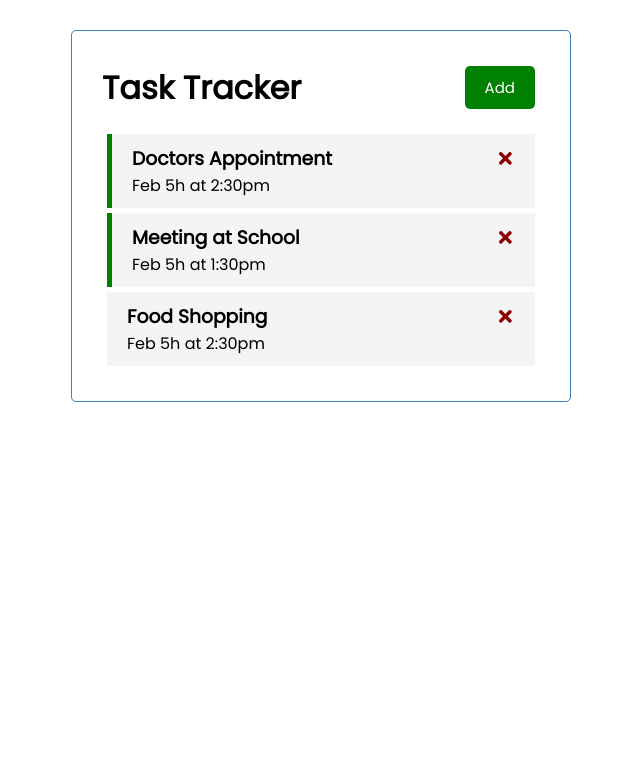
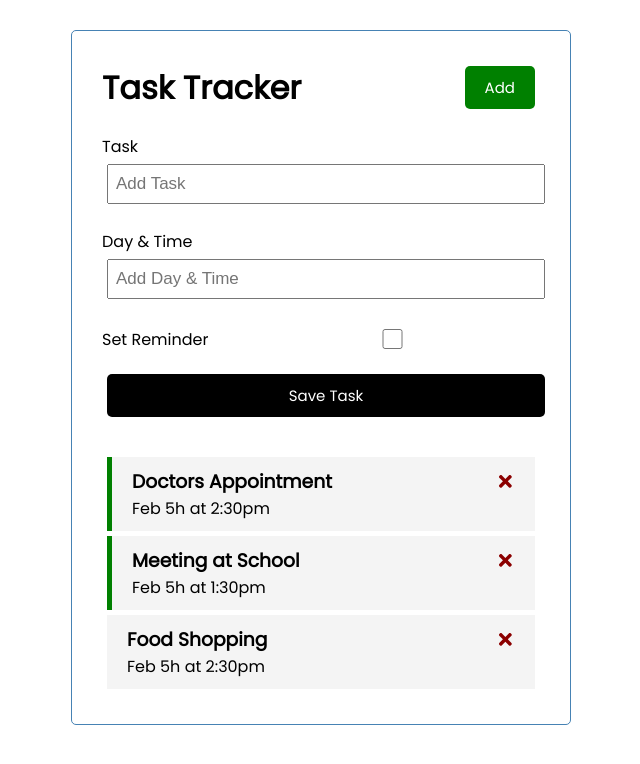
Before and after one commit to aerialist7/react-task-tracker, a React (Create React App) app: page / in a window 1280 px wide. Shown: the top 764 px of the page, without its empty margins (319-959 px from the left). Built offline with nearby package versions, Linux system fonts and the light colour scheme; the HTML template or start-up script is replaced by a standard one.

Commit message:
Ability to add tasks

```diff
--- a/src/App.js
+++ b/src/App.js
@@ -1,6 +1,7 @@
 import {useState} from "react"
 import Header from "./components/Header"
 import Tasks from "./components/Tasks"
+import AddTask from "./components/AddTask"
 
 const App = () => {
     const [tasks, setTasks] = useState([
@@ -24,6 +25,12 @@
         },
     ])
 
+    const addTask = (task) => {
+        const id = Math.floor(Math.random() * 10000) + 1
+        const newTask = {id, ...task}
+        setTasks([...tasks, newTask])
+    }
+
     const deleteTask = (id) => {
         setTasks(tasks.filter(task => task.id !== id))
     }
@@ -40,6 +47,7 @@
 
     return <div className="container">
         <Header/>
+        <AddTask onAdd={addTask}/>
         {
             tasks.length > 0
                 ? <Tasks
--- /dev/null
+++ b/src/components/AddTask.js
@@ -0,0 +1,58 @@
+import {useState} from "react"
+
+const AddTask = ({onAdd}) => {
+    const [text, setText] = useState("")
+    const [day, setDay] = useState("")
+    const [reminder, setReminder] = useState(false)
+
+    const onSubmit = e => {
+        e.preventDefault()
+
+        if (!text) {
+            alert("Please add a task")
+            return
+        }
+
+        onAdd({text, day, reminder})
+
+        setText("")
+        setDay("")
+        setReminder(false)
+    }
+
+    return <form
+        className="add-form"
+        onSubmit={onSubmit}>
+
+        <div className="form-control">
+            <label>Task</label>
+            <input
+                type="text"
+                placeholder="Add Task"
+                value={text}
+                onChange={e => setText(e.target.value)}
+            />
+        </div>
+        <div className="form-control">
+            <label>Day & Time</label>
+            <input
+                type="text"
+                placeholder="Add Day & Time"
+                value={day}
+                onChange={e => setDay(e.target.value)}
+            />
+        </div>
+        <div className="form-control form-control-check">
+            <label>Set Reminder</label>
+            <input
+                type="checkbox"
+                checked={reminder}
+                value={reminder}
+                onChange={e => setReminder(e.currentTarget.checked)}
+            />
+        </div>
+        <input className="btn btn-block" type="submit" value="Save Task"/>
+    </form>
+}
+
+export default AddTask
```
